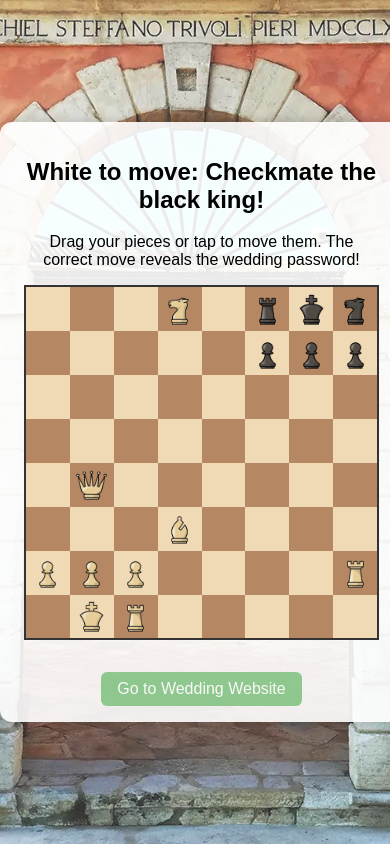
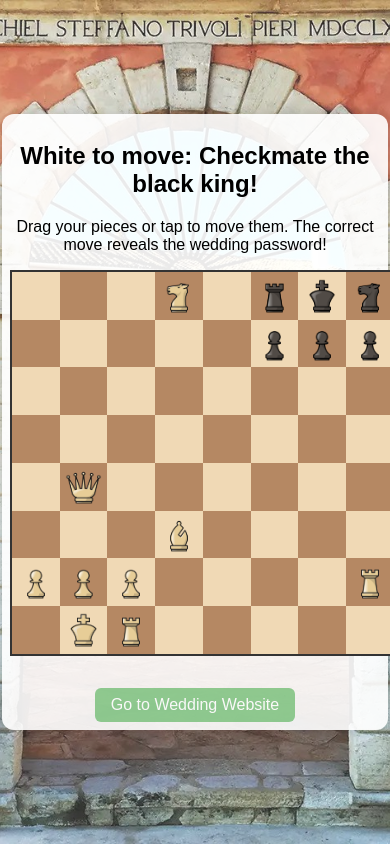
Before and after one commit to rosswilliamblair/wedding_invite, a plain HTML site: page index.html in a window 390 px wide. Drawn offline with Linux system fonts and the light colour scheme.

Commit message:
Update index.html

```diff
--- a/index.html
+++ b/index.html
@@ -2,6 +2,7 @@
 <html>
 <head>
 <meta charset="utf-8">
+  <link rel="preload" as="image" href="courti.jpg">
 <title>Greek Gift Wedding Puzzle</title>
 <style>
 /* BODY & BACKGROUND */
@@ -15,7 +16,13 @@ body {
   justify-content: center;
   align-items: center;
   min-height: 100vh;
-  background: url("courti.jpg") center/cover no-repeat fixed;
+
+  /* background fix */
+  background-image: url("courti.jpg");
+  background-size: cover;
+  background-position: center;
+  background-attachment: fixed;
+
   position: relative;
 }
 
@@ -86,6 +93,18 @@ body::before {
   cursor:pointer;
   opacity:1;
   background: #28a745;     /* brighter green when enabled */
+}
+
+/* Mobile scaling */
+@media (max-width: 768px) {
+  #board {
+    width: 98vw;   /* almost full width */
+    max-width: none;
+  }
+
+  #central-container {
+    padding: 0.5rem; /* tighter container padding */
+  }
 }
 
 </style>
```
